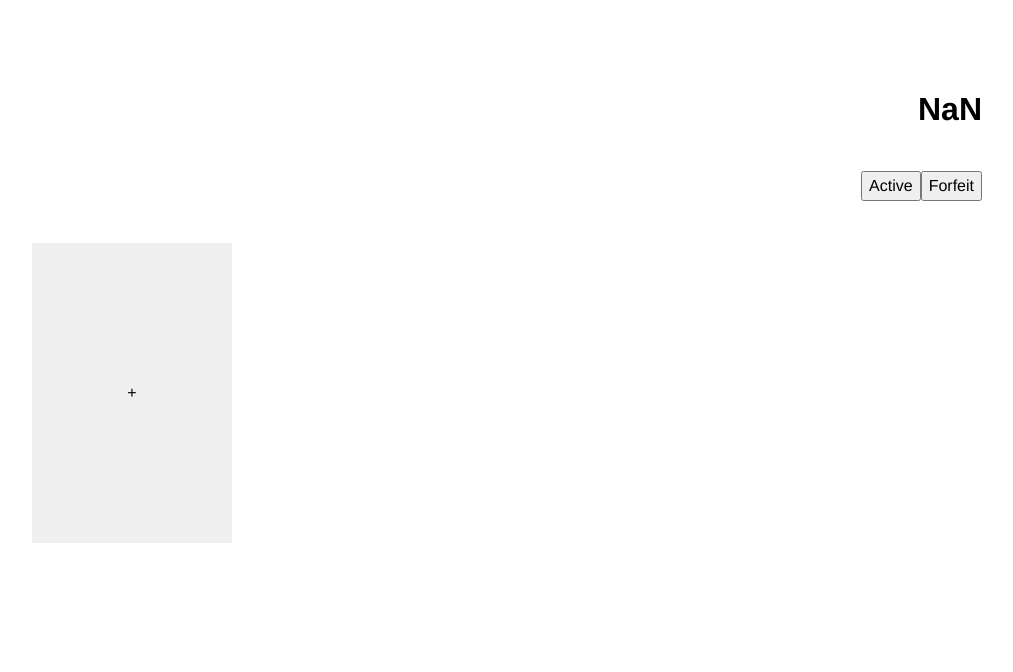
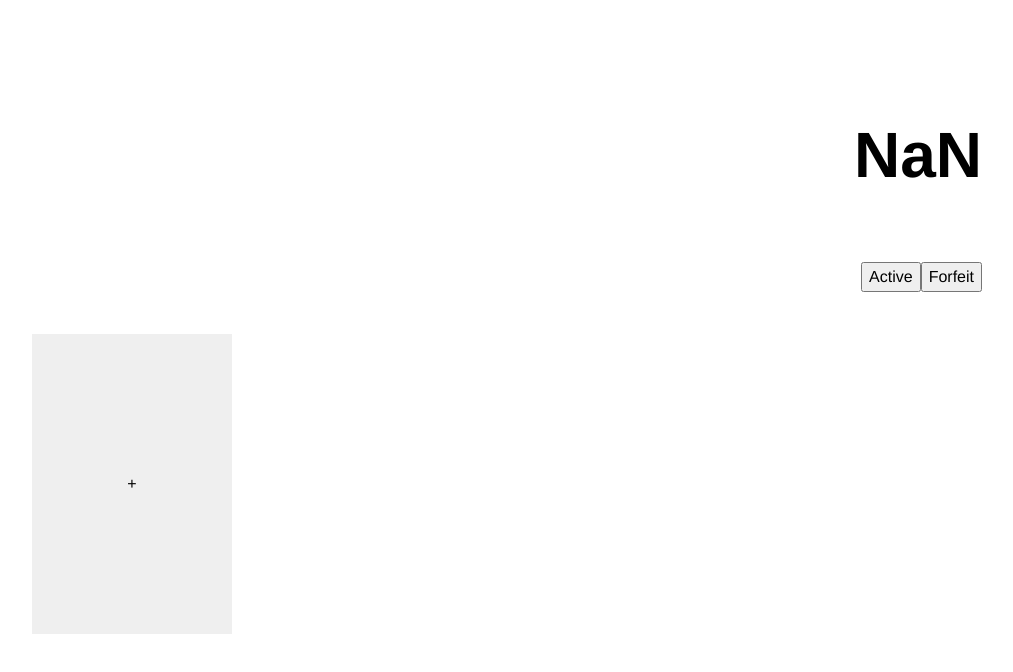
Before and after one commit to dhkaneda/mori.io, a React app: page / in a window 1280 px wide. Shown: the top 672 px of the page, without its empty margins (138-1151 px from the left). Built offline with nearby package versions, Linux system fonts and the light colour scheme; the HTML template or start-up script is replaced by a standard one.

Commit message:
Changes countdown font-sizing

```diff
--- a/client/src/styles/styles.css
+++ b/client/src/styles/styles.css
@@ -7,7 +7,7 @@ body {
 }
 
 h1 {
-  font-size: xx-large;
+  font-size: 64px;
   text-align: end;
 }
 
```
